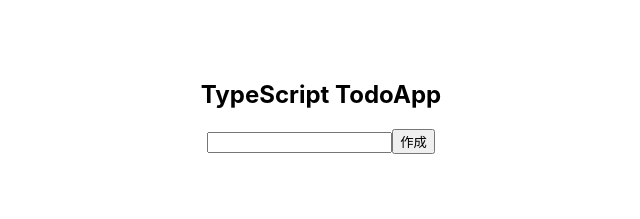
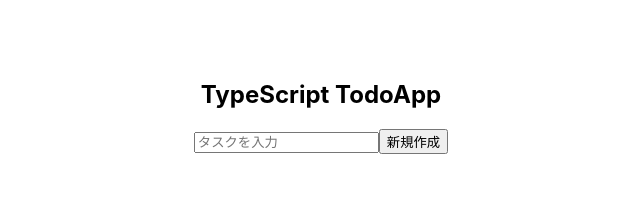
Before and after one commit to kobakichi/typetodo-experience, a React (Create React App) app: page / in a window 1280 px wide. Shown: the top 219 px of the page, without its empty margins (319-959 px from the left). Built offline with nearby package versions, Linux system fonts and the light colour scheme.

Commit message:
buttonタグを追加。onChangeでhandleChangeを呼び出すように変更。

```diff
--- a/src/App.tsx
+++ b/src/App.tsx
@@ -40,8 +40,13 @@ function App() {
     <div className="wrapper">
       <h2>TypeScript TodoApp</h2>
       <form onSubmit={(e) => handleSubmit(e)}>
-        <input type="text" onChange={(e) => handleChange(e)} />
-        <input type="submit" value="作成" />
+        <input
+          type="text"
+          value={inputValue}
+          placeholder="タスクを入力"
+          onChange={handleChange}
+        />
+        <button type="submit">新規作成</button>
       </form>
     </div>
   );
```
